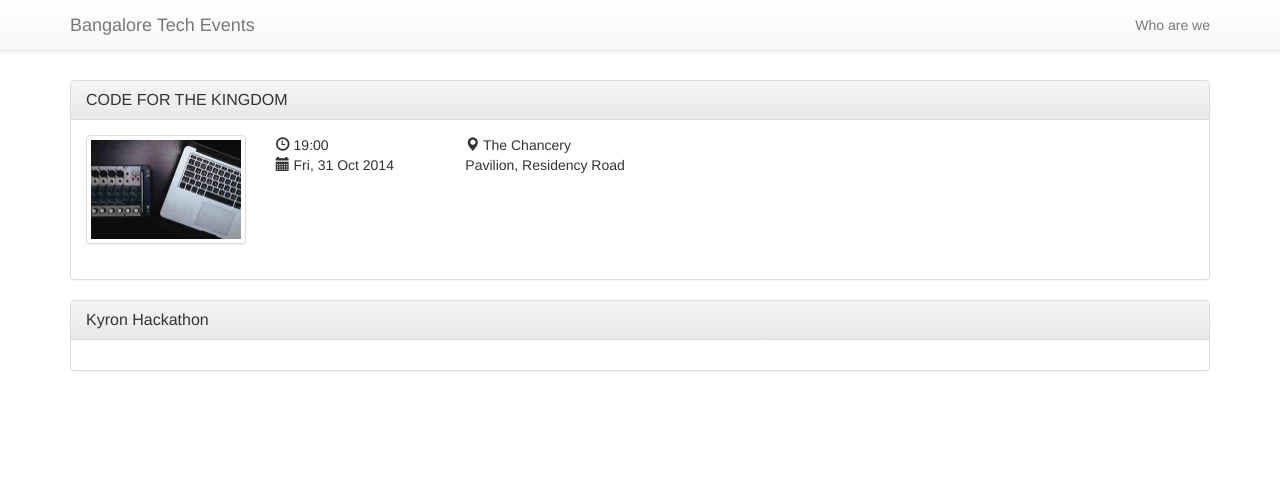
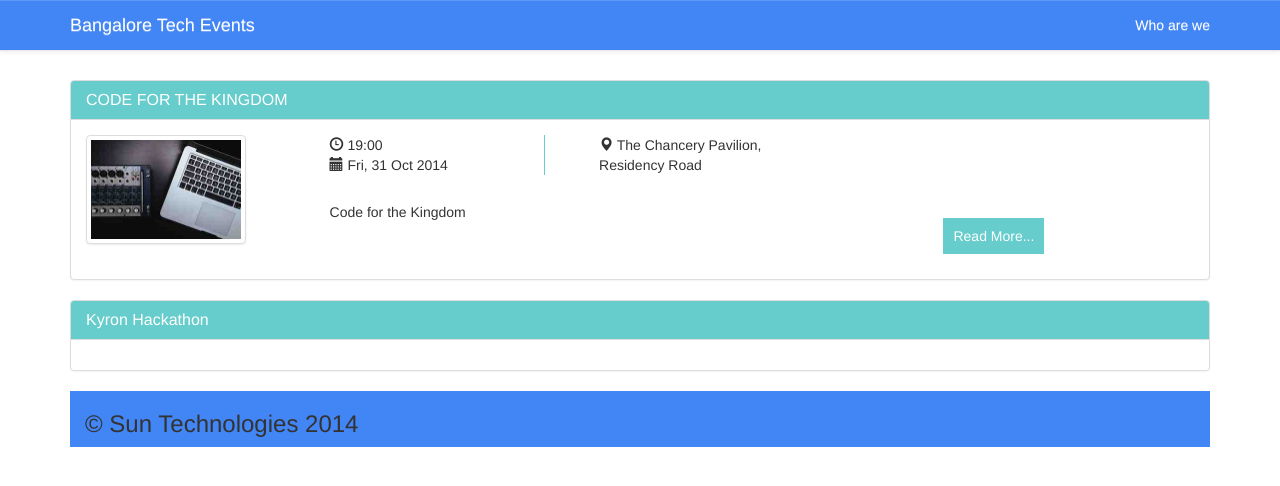
Before and after one commit to Sun-Technologies/TechEvents-web, a PHP site: page / in a window 1280 px wide. Shown: the top 486 px of the page. Run offline with PHP 8.4, Linux system fonts and the light colour scheme; some libraries are stand-ins or nearby versions.

Commit message:
header and other content updated

```diff
--- /dev/null
+++ b/css/custom.css
@@ -0,0 +1,50 @@
+#code-time {
+	border-right: 1px solid #66CCCC;
+	padding-left: 10%;
+}
+#code-location {
+	padding-left: 10%;
+}
+#event-title {
+	margin-top: 5%;
+	padding-left: 10%;
+}
+#event-title a {
+	color: #000;
+}
+#panel-header-style {
+	background: #66CCCC;
+	color: #fff;
+}
+#navigation-header {
+	background: #4285f4;
+}
+#navigation-header a {
+	color: #fff;
+}
+.readmore {
+	background: #66CCCC;
+	padding: 10px;
+}
+.readmore a {
+	color: #fff;
+}
+#readmore-style {
+	padding-top: 8%;
+	padding-left: 10%;
+}
+
+/*Event Details Page*/
+.event-heading {
+	background: none;
+	font-weight: bold;
+	padding: 10px;
+	color: #000;
+	font-size: 20px;
+}
+.breadcrumb {
+	background: none;
+}
+.spacing {
+	padding-left: 20px;
+}
--- /dev/null
+++ b/footer.php
@@ -0,0 +1,7 @@
+<div class="footer" id="navigation-header" style="width: 100%;">
+      <div class="container">
+		<h3>&copy; Sun Technologies 2014</h3>
+	  </div>
+</div>
+</body>
+</html>
--- a/index.html
+++ b/header.php
@@ -20,6 +20,7 @@
       <script src="https://oss.maxcdn.com/respond/1.4.2/respond.min.js"></script>
     <![endif]-->
     <link rel="stylesheet" href="css/style.css">
+    <link rel="stylesheet" href="css/custom.css">
      <!-- jQuery (necessary for Bootstrap's JavaScript plugins) -->
     <script src="https://ajax.googleapis.com/ajax/libs/jquery/1.11.1/jquery.min.js"></script>
     <!-- Include all compiled plugins (below), or include individual files as needed -->
@@ -28,7 +29,7 @@
   </head>
   <body>
 
-    <nav class="navbar navbar-default navbar-fixed-top" role="navigation" >
+    <nav class="navbar navbar-default navbar-fixed-top" role="navigation" id="navigation-header">
     <div class="container">
       <!-- Brand and toggle get grouped for better mobile display -->
       <div class="navbar-header" >
@@ -38,7 +39,7 @@
           <span class="icon-bar"></span>
           <span class="icon-bar"></span>
         </button>
-        <a class="navbar-brand" href="#">Bangalore Tech Events</a>
+        <a class="navbar-brand" href="index.php">Bangalore Tech Events</a>
       </div>
 
       <!-- Collect the nav links, forms, and other content for toggling -->
@@ -51,39 +52,3 @@
     </nav>
     <!-- main content start -->
     <div class="container" style="margin-top:80px;">
-
-    <div class="panel panel-default">
-      <div class="panel-heading">
-          <h3 class="panel-title">CODE FOR THE KINGDOM</h3>
-      </div>
-      <div class="panel-body">
-        <div class="row">
-          <div class="col-md-2">
-            <a href="#" class="thumbnail">
-            <img src="img/tech.jpg" alt="...">
-            </a>
-          </div>
-          <div class="col-md-2">
-           <span class="glyphicon glyphicon-time"></span> 19:00  <br>
-           <span class="glyphicon glyphicon-calendar"></span> Fri, 31 Oct 2014
-          </div>
-          <div class="col-md-2">
-            <span class="glyphicon glyphicon-map-marker"></span> The Chancery Pavilion, Residency Road
-          </div>
-        </div>
-      </div>
-    </div>
-
-    <div class="panel panel-default">
-      <div class="panel-heading">
-        <h3 class="panel-title">Kyron Hackathon</h3>
-      </div>
-      <div class="panel-body">
-
-      </div>
-    </div>
-
-    </div>
-    <!-- main content end -->
-  </body>
-</html>
--- /dev/null
+++ b/index.php
@@ -0,0 +1,34 @@
+<?php include'header.php'; ?>
+    <div class="panel panel-default">
+      <div class="panel-heading" id="panel-header-style">
+          <h3 class="panel-title"><a href="#">CODE FOR THE KINGDOM</a></h3>
+      </div>
+      <div class="panel-body">
+        <div class="row">
+          <div class="col-md-2">
+            <a href="#" class="thumbnail">
+            <img src="img/tech.jpg" alt="..."  id="code-image">
+            </a>
+          </div>
+          <div class="col-md-6">
+           <div class="col-md-6" id="code-time"><span class="glyphicon glyphicon-time"></span> 19:00<br>
+           <span class="glyphicon glyphicon-calendar"></span> Fri, 31 Oct 2014 </div>
+           <div class="col-md-6" id="code-location"><span class="glyphicon glyphicon-map-marker"></span> The Chancery Pavilion, Residency Road </div>
+           <div class="col-md-12" id="event-title">Code for the Kingdom</div>
+          </div>
+          <div class="col-md-3" id="readmore-style">
+            <span class="readmore"><a href="event-details.php">Read More...</a></span>
+          </div>
+        </div>
+      </div>
+    </div>
+    <div class="panel panel-default">
+      <div class="panel-heading" id="panel-header-style">
+        <h3 class="panel-title">Kyron Hackathon</h3>
+      </div>
+      <div class="panel-body">
+
+      </div>
+    </div>
+    <!-- main content end -->
+<?php include'footer.php'; ?>
```
Also changed, not shown: event-details.php (added, +30 -0 lines).
